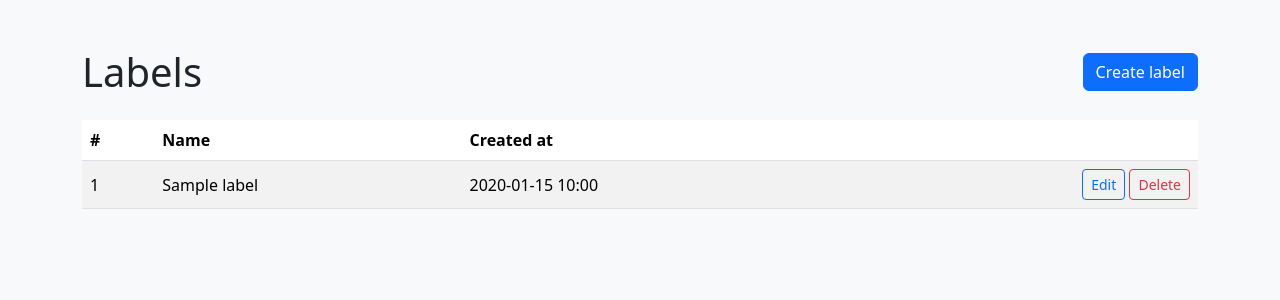
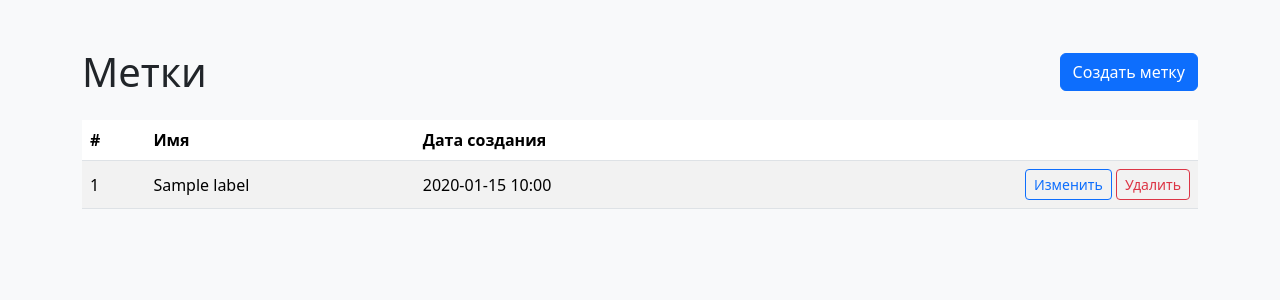
Before and after one commit to maxjamchuk/python-project-52, a Django app: page /labels/ in a window 1280 px wide. Shown: the part 56-356 px from the top of the page. Run offline with Django 5.2, Linux system fonts and the light colour scheme; a user stored in the database is signed in; tables that the repository leaves empty hold one stand-in row (values such as "Sample post"); some libraries are stand-ins or nearby versions.

```diff
--- a/task_manager/labels/views.py
+++ b/task_manager/labels/views.py
@@ -5,34 +5,35 @@ from django.urls import reverse_lazy
 from django.utils.translation import gettext_lazy as _
 from django.views.generic import ListView, CreateView, UpdateView, DeleteView
 
+from .forms import LabelForm
 from .models import Label
 
 
 class LabelListView(LoginRequiredMixin, ListView):
     model = Label
-    template_name = "labels/list.html"
+    template_name = "labels/index.html"
     context_object_name = "labels"
 
 
 class LabelCreateView(LoginRequiredMixin, CreateView):
     model = Label
-    fields = ("name",)
+    form_class = LabelForm
     template_name = "labels/create.html"
     success_url = reverse_lazy("labels:list")
 
     def form_valid(self, form):
-        messages.success(self.request, _("Label has been created successfully"))
+        messages.success(self.request, _("Метка успешно создана"))
         return super().form_valid(form)
 
 
 class LabelUpdateView(LoginRequiredMixin, UpdateView):
     model = Label
-    fields = ("name",)
+    form_class = LabelForm
     template_name = "labels/update.html"
     success_url = reverse_lazy("labels:list")
 
     def form_valid(self, form):
-        messages.success(self.request, _("Label has been updated successfully"))
+        messages.success(self.request, _("Метка успешно изменена"))
         return super().form_valid(form)
 
 
@@ -46,12 +47,12 @@ class LabelDeleteView(LoginRequiredMixin, DeleteView):
         if self.object.tasks.exists():
             messages.error(
                 request,
-                _("It is not possible to delete a label because it is in use"),
+                _("У вас нет прав для удаления этой метки"),
             )
             return redirect("labels:list")
 
         messages.success(
             request,
-            _("Label has been deleted successfully"),
+            _("Метка успешно удалена"),
         )
         return super().post(request, *args, **kwargs)
--- a/task_manager/templates/labels/list.html
+++ b/task_manager/templates/labels/index.html
@@ -1,13 +1,12 @@
 {% extends "base.html" %}
-{% load django_bootstrap5 i18n %}
 
-{% block title %}{% trans "Labels" %}{% endblock %}
+{% block title %}Метки{% endblock %}
 
 {% block content %}
   <div class="d-flex justify-content-between align-items-center mb-4">
-    <h1 class="mb-0">{% trans "Labels" %}</h1>
+    <h1 class="mb-0">Метки</h1>
     <a class="btn btn-primary" href="{% url 'labels:create' %}">
-      {% trans "Create label" %}
+      Создать метку
     </a>
   </div>
 
@@ -16,8 +15,8 @@
       <thead>
         <tr>
           <th>#</th>
-          <th>{% trans "Name" %}</th>
-          <th>{% trans "Created at" %}</th>
+          <th>Имя</th>
+          <th>Дата создания</th>
           <th class="text-end"></th>
         </tr>
       </thead>
@@ -30,18 +29,18 @@
             <td class="text-end">
               <a class="btn btn-sm btn-outline-primary"
                  href="{% url 'labels:update' label.pk %}">
-                {% trans "Edit" %}
+                Изменить
               </a>
               <a class="btn btn-sm btn-outline-danger"
                  href="{% url 'labels:delete' label.pk %}">
-                {% trans "Delete" %}
+                Удалить
               </a>
             </td>
           </tr>
         {% empty %}
           <tr>
             <td colspan="4" class="text-center text-muted">
-              {% trans "No labels yet." %}
+              Пока нет меток.
             </td>
           </tr>
         {% endfor %}
```
Also changed, not shown: task_manager/labels/forms.py (added, +12 -0 lines), task_manager/templates/labels/create.html (+4 -4 lines), task_manager/templates/labels/delete.html (+4 -9 lines), task_manager/templates/labels/update.html (+4 -4 lines).
